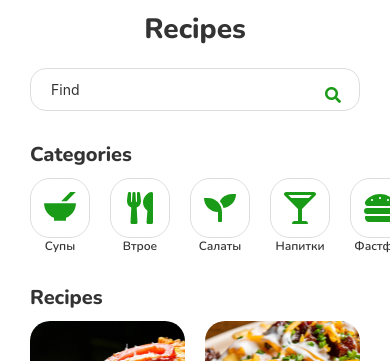
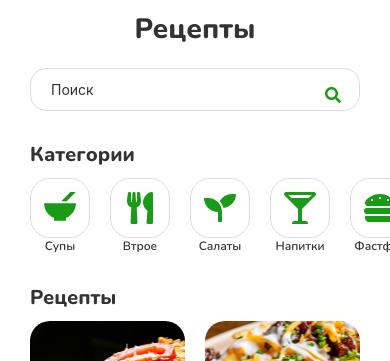
Before and after one commit to kast96/recipes, a React Native app: screen /Home in a window 390 px wide. Shown: the top 361 px of the page. Built offline with nearby package versions, Linux system fonts and the light colour scheme.

Commit message:
res names

```diff
--- a/components/Detail/Detail.tsx
+++ b/components/Detail/Detail.tsx
@@ -22,8 +22,8 @@ export const Detail = () => {
   }
 
   const tabs = [
-    {id: 'compound', name: 'Compound', active: true, component: Compound},
-    {id: 'recipe', name: 'Recipe', active: false, component: Recipe}
+    {id: 'compound', name: 'Состав', active: true, component: Compound},
+    {id: 'recipe', name: 'Рецепт', active: false, component: Recipe}
   ] as Array<TabType>
 
   return (
--- a/components/Home/Home.tsx
+++ b/components/Home/Home.tsx
@@ -35,13 +35,13 @@ export const Home = () => {
 		<View style={styles.container}>
 			<StatusBar translucent backgroundColor="transparent" barStyle="dark-content" />
 			<View style={styles.header}>
-				<Text style={styles.title}>Recipes</Text>
+				<Text style={styles.title}>Рецепты</Text>
 			</View>
 			<ScrollView>
 				<View style={styles.scrollViewWrapper}>
 					<View style={styles.containerWrapper}>
 						<View style={styles.searchWrapper}>
-							<TextInput style={styles.searchInput} placeholder="Find" onChangeText={setSearchText} value={searchText} />
+							<TextInput style={styles.searchInput} placeholder="Поиск" onChangeText={setSearchText} value={searchText} />
 							<TouchableOpacity style={styles.searchIconWrapper}>
 							<FontAwesome5 name='search' size={16} color={colors.main} />
 							</TouchableOpacity>
@@ -49,7 +49,7 @@ export const Home = () => {
 					</View>
 					<View style={styles.section}>
 						<View style={styles.containerWrapper}>
-							<Text style={styles.sectionTitle}>Categories</Text>
+							<Text style={styles.sectionTitle}>Категории</Text>
 						</View>
 						<View style={styles.categoriesWrapper}>
 							<FlatList
@@ -64,7 +64,7 @@ export const Home = () => {
 					</View>
 					<View style={styles.section}>
 						<View style={styles.containerWrapper}>
-							<Text style={styles.sectionTitle}>Recipes</Text>
+							<Text style={styles.sectionTitle}>Рецепты</Text>
 						</View>
 						<View style={styles.recipesWrapper}>
 							{recipes.map(item => <View key={item.id} style={styles.recipeWrapper}><RecipesItem key={item.id} item={item} /></View>)}
```
